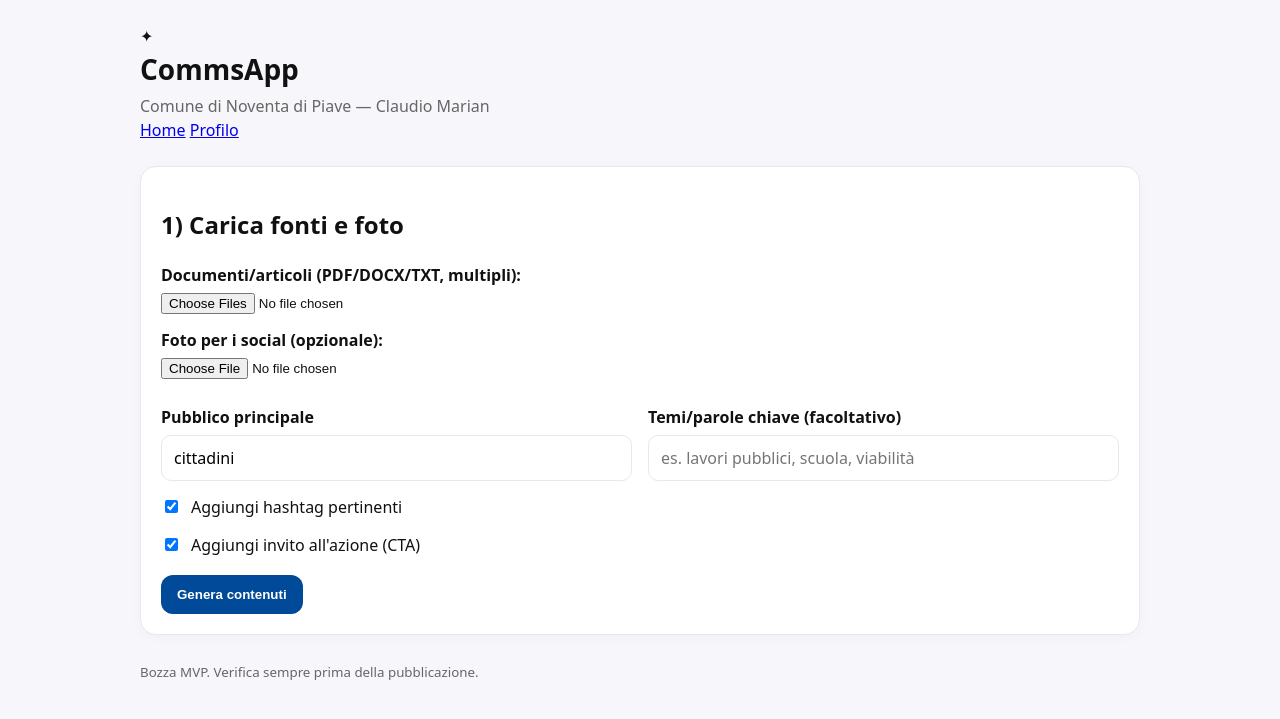
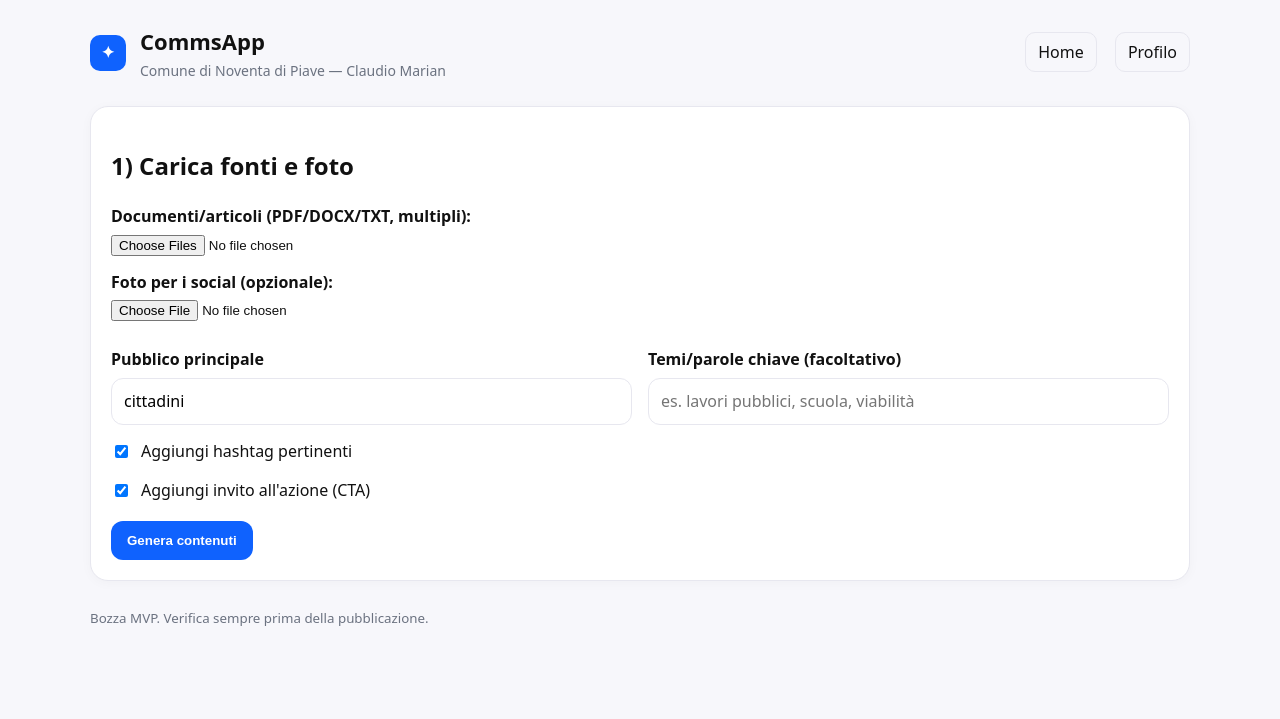
Before and after one commit to lorenzospadotto-debug/noventa-comms-app, a FastAPI app: page / in a window 1280 px wide. Shown: the top 719 px of the page. Run offline with FastAPI, Linux system fonts and the light colour scheme.

Commit message:
Update style.css

```diff
--- a/static/style.css
+++ b/static/style.css
@@ -1,16 +1,20 @@
-
-:root { --bg:#f7f7fb; --fg:#111; --muted:#666; --brand:#004a99; --card:#fff; --border:#e7e7ef; }
+:root { --bg:#f7f7fb; --fg:#111; --muted:#6b7280; --brand:#0f62fe; --card:#fff; --border:#e7e7ef; }
 * { box-sizing: border-box; }
-body { margin:0; font:16px/1.5 system-ui, -apple-system, Segoe UI, Roboto, sans-serif; color:var(--fg); background:var(--bg); }
-.container { width: min(1000px, 92vw); margin: 24px auto; }
-header h1 { margin:0 0 4px; font-size: 28px; }
-.sub { color: var(--muted); margin:0; }
-.card { background:#fff; border:1px solid var(--border); border-radius:16px; padding:20px; margin-bottom:24px; box-shadow:0 2px 12px rgba(0,0,0,.03); }
+body { margin:0; font:16px/1.55 system-ui, -apple-system, Segoe UI, Roboto, sans-serif; color:var(--fg); background:var(--bg); }
+.container { width: min(1100px, 92vw); margin: 24px auto; }
+.header { display:flex; align-items:center; justify-content:space-between; gap:16px; }
+.brand { display:flex; align-items:center; gap:14px; }
+.logo { width:36px; height:36px; border-radius:10px; background:var(--brand); color:#fff; display:grid; place-items:center; font-weight:800; }
+header h1 { margin:0 0 2px; font-size: 22px; }
+.sub { color: var(--muted); margin:0; font-size:14px; }
+nav .navlink { margin-left:14px; text-decoration:none; color:var(--fg); border:1px solid var(--border); padding:8px 12px; border-radius:10px; }
+nav .navlink:hover { background:#f0f5ff; }
+.card { background:#fff; border:1px solid var(--border); border-radius:18px; padding:20px; margin-bottom:24px; box-shadow:0 2px 12px rgba(0,0,0,.03); }
 label { display:block; font-weight:600; margin:14px 0 6px; }
-input[type="text"], textarea { width:100%; border:1px solid var(--border); border-radius:10px; padding:10px 12px; font:inherit; }
+input[type="text"], select, textarea { width:100%; border:1px solid var(--border); border-radius:12px; padding:10px 12px; font:inherit; background:#fff; }
 input[type="file"] { display:block; margin:6px 0 12px; }
 .grid { display:grid; grid-template-columns: 1fr 1fr; gap:16px; }
-@media (max-width: 800px){ .grid { grid-template-columns: 1fr; } }
+@media (max-width: 820px){ .grid { grid-template-columns: 1fr; } }
 button { background:var(--brand); color:#fff; border:none; border-radius:12px; padding:12px 16px; font-weight:700; cursor:pointer; margin-top:12px; }
 button:hover { filter: brightness(1.05); }
 .alert { background:#e9f4ff; border:1px solid #cfe8ff; padding:10px 12px; border-radius:10px; margin-bottom:12px; }
@@ -19,3 +23,4 @@ button:hover { filter: brightness(1.05); }
 .row { display:flex; align-items:center; gap:10px; font-weight:500; }
 .muted { color:var(--muted); }
 textarea { white-space:pre-wrap; }
+.footer { margin-top: 24px; }
```
